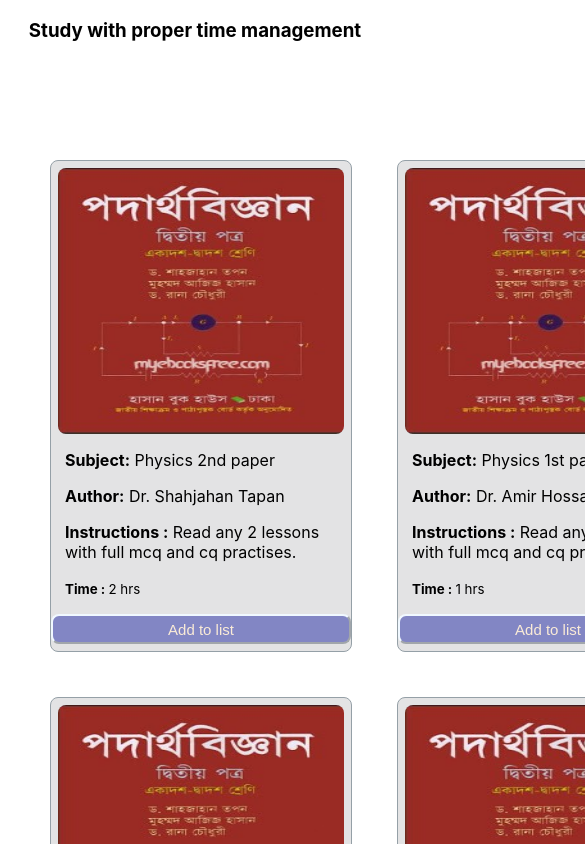
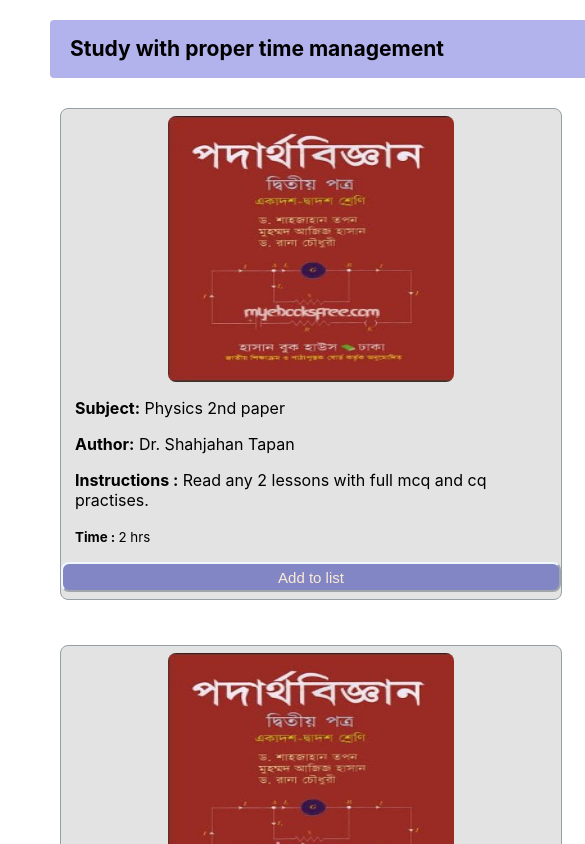
Before and after one commit to tonny009/study-time-management, a React (Create React App) app: page / in a window 390 px wide. Shown: the top 844 px of the page, 585 px wide, since content can reach past the window. Built offline with nearby package versions, Linux system fonts and the light colour scheme.

Commit message:
Mobile view updated

```diff
--- a/src/App.js
+++ b/src/App.js
@@ -1,14 +1,15 @@
 // import logo from './logo.svg';
 import './App.css';
-import Header from './Components/Header/Header';
+// import Header from './Components/Header/Header';
 import Main from './Components/MainPage/Main';
 
 function App() {
   return (
     <div className="App">
       <div>
-        <Header></Header>
+        {/* <Header></Header> */}
         <Main></Main>
+
       </div>
 
     </div>
--- a/src/Components/Header/Header.css
+++ b/src/Components/Header/Header.css
@@ -0,0 +1,27 @@
+.header {
+    background-color: rgb(178, 178, 236);
+    width: 1000px;
+    height: 50px;
+    margin-top: -10px;
+    margin-left: 50px;
+    position: relative;
+    padding-left: 20px;
+    padding-top: 20px;
+    padding-top: 8px;
+    text-align: left;
+    align-items: center;
+    border-radius: 4px;
+    font-size: large;
+
+}
+
+.header h3 {
+    margin: 0;
+    padding-top: 8px;
+}
+
+@media only screen and (max-width:888px) {
+    .header {
+        width: 520px;
+    }
+}
--- a/src/Components/MainPage/Main.css
+++ b/src/Components/MainPage/Main.css
@@ -1,15 +1,30 @@
 .main-container {
     display: grid;
     grid-template-columns: 4fr 1fr;
+    margin-top: 30px;
 }
 
 .subject-container {
     display: grid;
     grid-template-columns: repeat(3, 1fr);
     gap: 45px;
-    margin: 100px 50px;
+    margin: 30px 50px;
 }
 
 .calculation-container {
-    background-color: rgb(140, 195, 216);
+    background-color: rgb(131, 172, 189);
 }
+
+@media only screen and (max-width:888px) {
+    .main-container {
+        /* grid-template-columns: 1fr; */
+        display: flex;
+        flex-direction: column;
+
+    }
+
+    .subject-container {
+        grid-template-columns: 4fr;
+        margin-left: 60px;
+    }
+}
--- a/src/Components/MainPage/Main.js
+++ b/src/Components/MainPage/Main.js
@@ -1,5 +1,6 @@
 import React, { useEffect, useState } from 'react';
 import Calculation from '../Calculation/Calculation';
+import Header from '../Header/Header';
 import Subject from '../Subjec/Subject';
 import './Main.css';
 
@@ -36,10 +37,14 @@ const Main = () => {
     return (
 
         <div className='main-container'>
-            <div className='subject-container'>
-                {
-                    subjects.map(subject => <Subject subject={subject} key={subject.id} TimeAddtoList={TimeAddtoList}></Subject>)
-                }
+
+            <div>
+                <Header></Header>
+                <div className='subject-container'>
+                    {
+                        subjects.map(subject => <Subject subject={subject} key={subject.id} TimeAddtoList={TimeAddtoList}></Subject>)
+                    }
+                </div>
             </div>
             <div className='calculation-container'>
                 <Calculation list={list}></Calculation>
--- a/src/Components/Subjec/Subject.css
+++ b/src/Components/Subjec/Subject.css
@@ -37,3 +37,15 @@
     color: antiquewhite;
     font-size: 15px;
 }
+
+@media only screen and (max-width:888px) {
+    .each_subject_style {
+        width: 500px;
+        height: 490px;
+        border-radius: 8px;
+        border: 1px solid #95A0A7;
+        position: relative;
+        background-color: #e3e3e4;
+
+    }
+}
```
